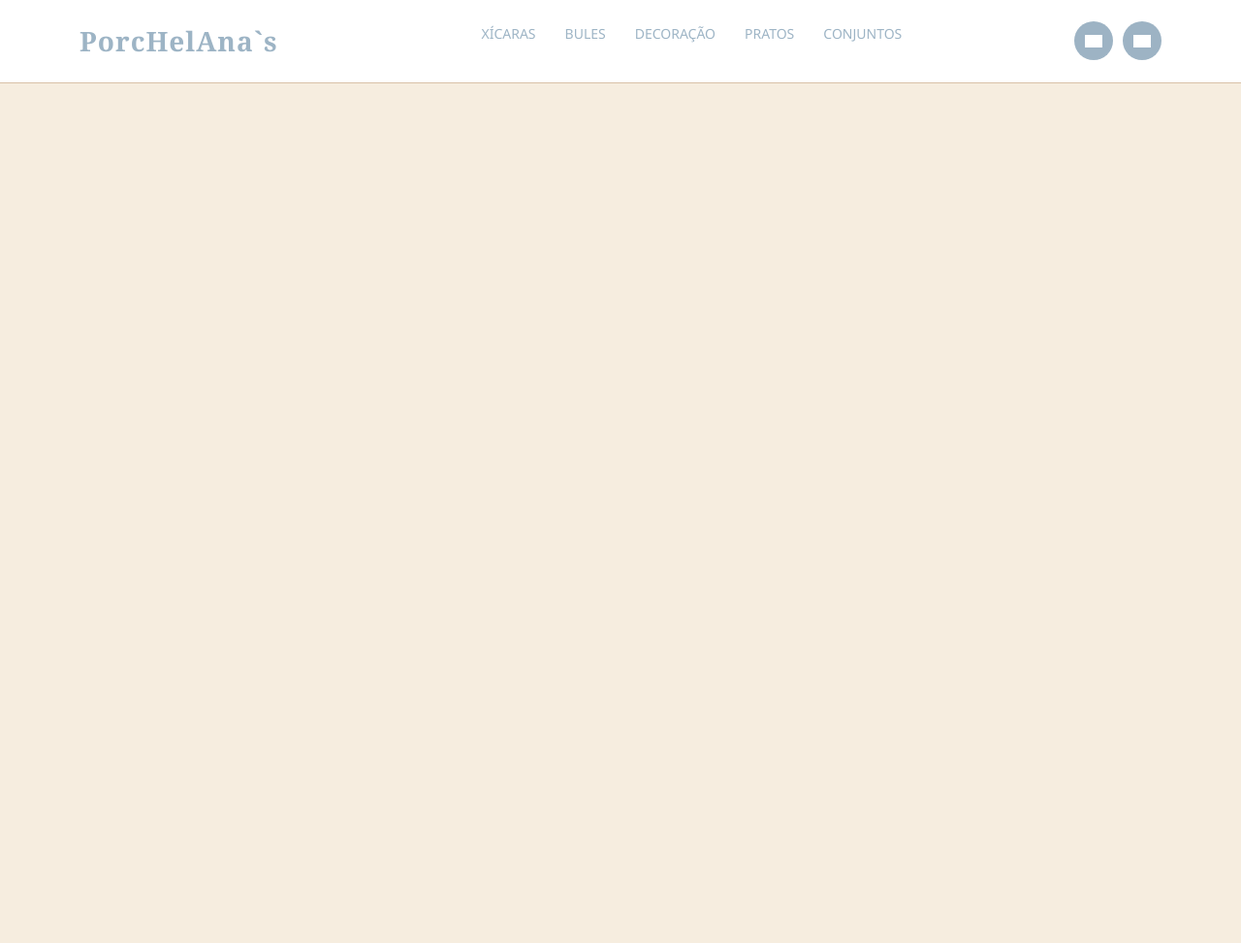
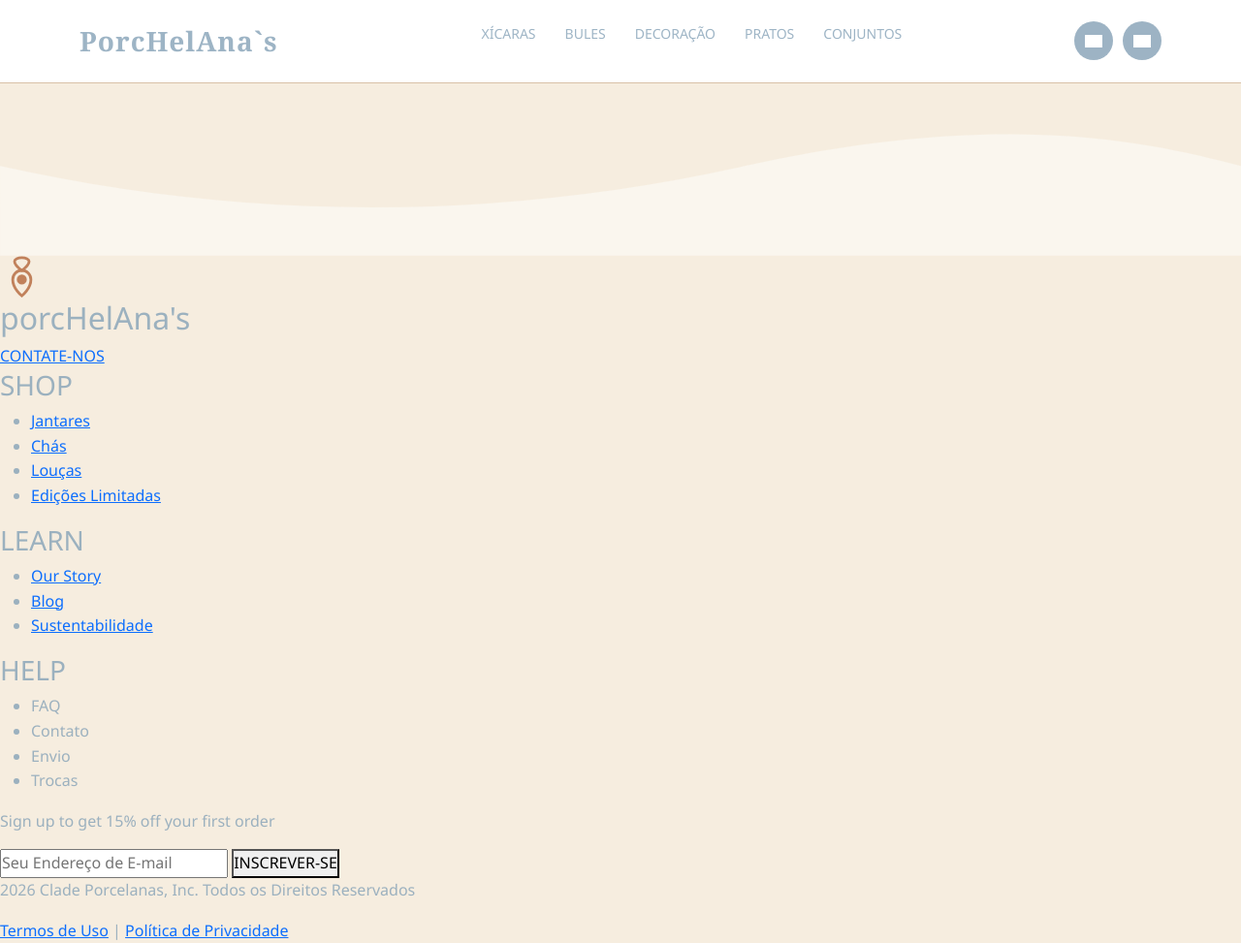
Before and after one commit to Ana-Clara-Lobo-Silveira/PorcHelAnas, a Flask app: page / in a window 1280 px wide. Shown: the whole page at 97% size. Before the commit the page ends 86 px from the top, so only its background shows below. Run offline with Flask 3, Linux system fonts and the light colour scheme; grey boxes are pictures that could not be loaded.

Commit message:
ADD: Html do footer

```diff
--- a/templates/layout.html
+++ b/templates/layout.html
@@ -49,9 +49,100 @@
             {% endblock %}
         </section>
     </main>
-    <footer>
+    <footer class="site-footer">
 
-    </footer>
+    <div class="footer-wave">
+        <svg viewBox="0 0 1440 200" fill="none" xmlns="http://www.w3.org/2000/svg">
+            <path d="M0,96 C288,160 576,160 864,96 C1152,32 1320,64 1440,96 L1440,200 L0,200 Z" fill="#FAF6EE"/>
+        </svg>
+    </div>
+
+    <div class="footer-conteudo">
+        <div class="footer-grid">
+
+            <div class="footer-coluna col-marca">
+                <div class="circulo-marca">
+                    <div class="logo-placeholder">
+                        <svg xmlns="http://www.w3.org/2000/svg" viewBox="0 0 24 24" width="45" height="45" fill="none" stroke="#C1815B" stroke-width="1.5">
+                            <path d="M12 22C12 22 17 18 17 13C17 10.2386 14.7614 8 12 8C9.23858 8 7 10.2386 7 13C7 18 12 22 12 22Z"/>
+                            <path d="M12 8C12 8 16 5 16 3C16 1.89543 14.2091 1 12 1C9.79086 1 8 1.89543 8 3C8 5 12 8 12 8Z"/>
+                            <circle cx="12" cy="13" r="2" fill="#C1815B"/>
+                        </svg>
+                    </div>
+                    <h2>porcHelAna's</h2>
+                    <a href="#" class="btn-contato">CONTATE-NOS</a>
+                </div>
+            </div>
+
+            <div class="footer-coluna col-links">
+                <div class="icone-cabecalho">
+                    <i class="fa-solid fa-cart-shopping"></i>
+                </div>
+                <h3>SHOP</h3>
+                <ul>
+                    <li><a href="#">Jantares</a></li>
+                    <li><a href="#">Chás</a></li>
+                    <li><a href="#">Louças</a></li>
+                    <li><a href="#">Edições Limitadas</a></li>
+                </ul>
+            </div>
+
+            <div class="footer-coluna col-links">
+                <div class="icone-cabecalho">
+                    <i class="fa-solid fa-lightbulb"></i>
+                </div>
+                <h3>LEARN</h3>
+                <ul>
+                    <li><a href="#">Our Story</a></li>
+                    <li><a href="#">Blog</a></li>
+                    <li><a href="#">Sustentabilidade</a></li>
+                </ul>
+            </div>
+
+            <div class="footer-coluna col-links">
+                <div class="icone-cabecalho">
+                    <i class="fa-solid fa-circle-question"></i>
+                </div>
+                <h3>HELP</h3>
+                <ul>
+                    <li><a>FAQ</a></li>
+                    <li><a>Contato</a></li>
+                    <li><a>Envio</a></li>
+                    <li><a>Trocas</a></li>
+                </ul>
+            </div>
+
+            <div class="footer-coluna col-news">
+                <div class="circulo-newsletter">
+                    <p class="news-chamada">Sign up to get 15% off your first order</p>
+
+                    <form class="form-newsletter">
+                        <input type="email" placeholder="Seu Endereço de E-mail" required>
+                        <button type="submit">INSCREVER-SE</button>
+                    </form>
+
+                    <div class="redes-sociais">
+                        <a  aria-label="Instagram"><i class="fa-brands fa-instagram"></i></a>
+                        <a  aria-label="Facebook"><i class="fa-brands fa-facebook-f"></i></a>
+                        <a  aria-label="X (Twitter)"><i class="fa-brands fa-x-twitter"></i></a>
+                        <a  aria-label="Pinterest"><i class="fa-brands fa-pinterest-p"></i></a>
+                        <a  aria-label="TikTok"><i class="fa-brands fa-tiktok"></i></a>
+                    </div>
+                </div>
+            </div>
+
+        </div>
+
+        <div class="footer-bottom">
+            <p> 2026 Clade Porcelanas, Inc. Todos os Direitos Reservados</p>
+            <div class="bottom-links">
+                <a href="#">Termos de Uso</a>
+                <span>|</span>
+                <a href="#">Política de Privacidade</a>
+            </div>
+        </div>
+    </div>
+</footer>
 
     <script src="https://cdn.jsdelivr.net/npm/bootstrap@5.3.8/dist/js/bootstrap.bundle.min.js" integrity="sha384-FKyoEForCGlyvwx9Hj09JcYn3nv7wiPVlz7YYwJrWVcXK/BmnVDxM+D2scQbITxI" crossorigin="anonymous"></script>
 </body>
```
